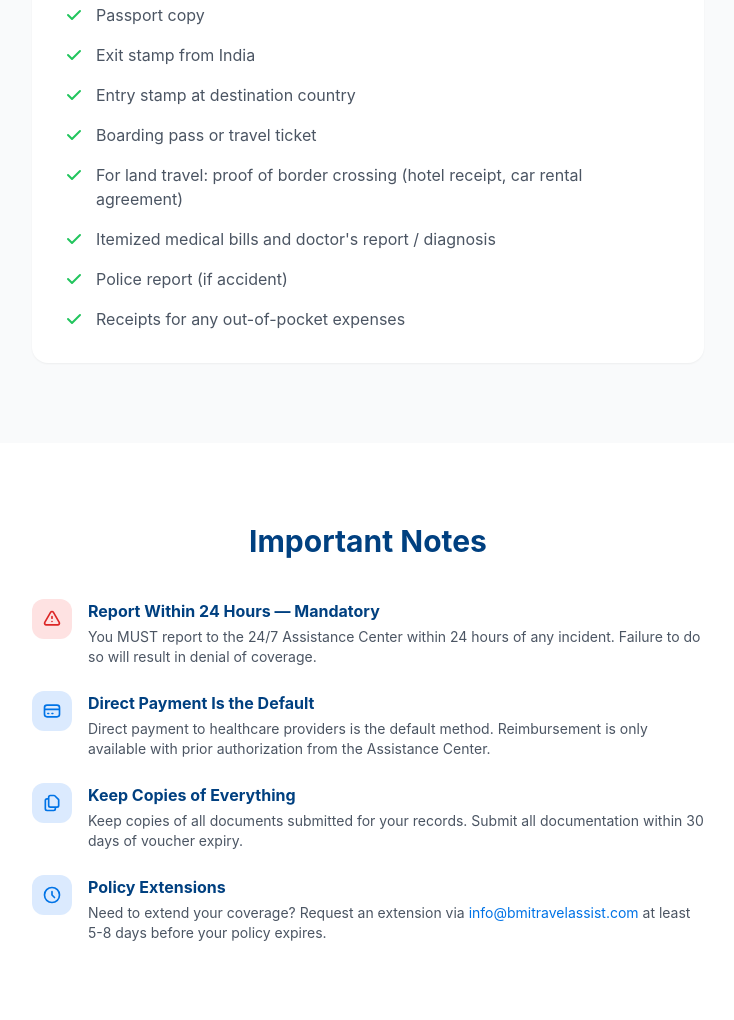
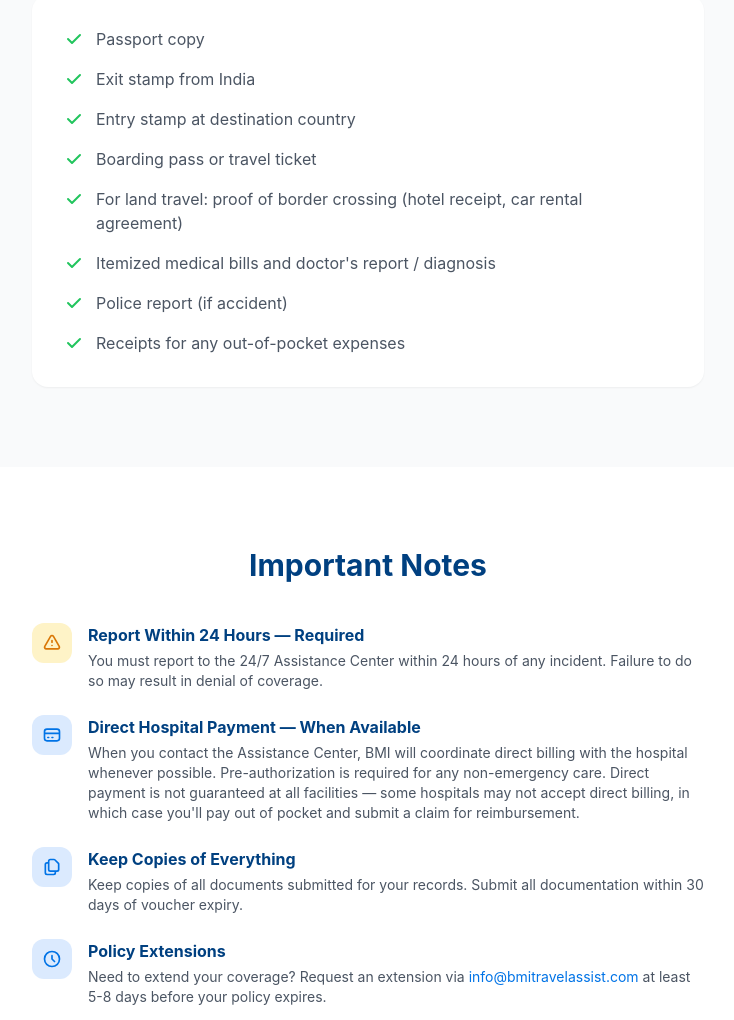
Before and after one commit to GregHomstad/NicoGregTravelInsurance, a website built with Vite: page claims.html in a window 1280 px wide. Shown: the part 1335-2355 px from the top of the page, without its empty margins (272-1006 px from the left). Built offline with nearby package versions, Linux system fonts and the light colour scheme.

Commit message:
Step 8: Soften claims-page language and fix direct-payment accuracy
- Step 1: drop red 'MANDATORY' styling, 'required', 'may result in denial'
- Step 4: 'BMIIC' -> 'BMI Insurance Claims (BMIIC)' on first mention
- Important Notes: red alert icon -> amber, 'Mandatory' -> 'Required',
  soften 'MUST' and 'will result' to 'must' and 'may result'
- Direct Payment note: rewrite to match conditions.html exactly —
  BMI coordinates direct billing whenever possible, pre-auth required
  for non-emergency, not guaranteed at all facilities, out-of-pocket +
  reimbursement may apply

```diff
--- a/claims.html
+++ b/claims.html
@@ -103,7 +103,7 @@
               <span class="text-white text-xl font-bold">1</span>
             </div>
             <h3 class="font-bold text-heading mb-2">Report Within 24 Hours</h3>
-            <p class="text-sm text-gray-600">Contact the 24/7 Assistance Center within 24 hours of the incident. <strong class="text-red-600">This is MANDATORY — failure to report results in denial of coverage.</strong></p>
+            <p class="text-sm text-gray-600">Contact the 24/7 Assistance Center within 24 hours of the incident. <strong>This is required — failure to report may result in denial of coverage.</strong></p>
           </div>
           <div class="bg-white rounded-2xl p-6 shadow-sm border border-gray-100 text-center">
             <div class="w-14 h-14 mx-auto mb-4 bg-primary rounded-full flex items-center justify-center">
@@ -123,7 +123,7 @@
             <div class="w-14 h-14 mx-auto mb-4 bg-primary rounded-full flex items-center justify-center">
               <span class="text-white text-xl font-bold">4</span>
             </div>
-            <h3 class="font-bold text-heading mb-2">BMIIC Reviews Your Claim</h3>
+            <h3 class="font-bold text-heading mb-2">BMI Insurance Claims (BMIIC) Reviews Your Claim</h3>
             <p class="text-sm text-gray-600">BMIIC reviews your claim within 5 business days and issues an approval or denial letter.</p>
           </div>
           <div class="bg-white rounded-2xl p-6 shadow-sm border border-gray-100 text-center">
@@ -186,12 +186,12 @@
         <h2 class="text-2xl md:text-3xl font-bold text-heading mb-10 text-center">Important Notes</h2>
         <div class="max-w-2xl mx-auto space-y-6">
           <div class="flex items-start gap-4">
-            <div class="w-10 h-10 bg-red-100 rounded-xl flex items-center justify-center flex-shrink-0">
-              <svg class="w-5 h-5 text-red-600" fill="none" stroke="currentColor" viewBox="0 0 24 24"><path stroke-linecap="round" stroke-linejoin="round" stroke-width="2" d="M12 9v2m0 4h.01m-6.938 4h13.856c1.54 0 2.502-1.667 1.732-3L13.732 4c-.77-1.333-2.694-1.333-3.464 0L3.34 16c-.77 1.333.192 3 1.732 3z"/></svg>
+            <div class="w-10 h-10 bg-amber-100 rounded-xl flex items-center justify-center flex-shrink-0">
+              <svg class="w-5 h-5 text-amber-600" fill="none" stroke="currentColor" viewBox="0 0 24 24"><path stroke-linecap="round" stroke-linejoin="round" stroke-width="2" d="M12 9v2m0 4h.01m-6.938 4h13.856c1.54 0 2.502-1.667 1.732-3L13.732 4c-.77-1.333-2.694-1.333-3.464 0L3.34 16c-.77 1.333.192 3 1.732 3z"/></svg>
             </div>
             <div>
-              <h3 class="font-bold text-heading mb-1">Report Within 24 Hours — Mandatory</h3>
-              <p class="text-sm text-gray-600">You MUST report to the 24/7 Assistance Center within 24 hours of any incident. Failure to do so will result in denial of coverage.</p>
+              <h3 class="font-bold text-heading mb-1">Report Within 24 Hours — Required</h3>
+              <p class="text-sm text-gray-600">You must report to the 24/7 Assistance Center within 24 hours of any incident. Failure to do so may result in denial of coverage.</p>
             </div>
           </div>
           <div class="flex items-start gap-4">
@@ -199,8 +199,8 @@
               <svg class="w-5 h-5 text-primary" fill="none" stroke="currentColor" viewBox="0 0 24 24"><path stroke-linecap="round" stroke-linejoin="round" stroke-width="2" d="M3 10h18M7 15h1m4 0h1m-7 4h12a3 3 0 003-3V8a3 3 0 00-3-3H6a3 3 0 00-3 3v8a3 3 0 003 3z"/></svg>
             </div>
             <div>
-              <h3 class="font-bold text-heading mb-1">Direct Payment Is the Default</h3>
-              <p class="text-sm text-gray-600">Direct payment to healthcare providers is the default method. Reimbursement is only available with prior authorization from the Assistance Center.</p>
+              <h3 class="font-bold text-heading mb-1">Direct Hospital Payment — When Available</h3>
+              <p class="text-sm text-gray-600">When you contact the Assistance Center, BMI will coordinate direct billing with the hospital whenever possible. Pre-authorization is required for any non-emergency care. Direct payment is not guaranteed at all facilities — some hospitals may not accept direct billing, in which case you'll pay out of pocket and submit a claim for reimbursement.</p>
             </div>
           </div>
           <div class="flex items-start gap-4">
```
